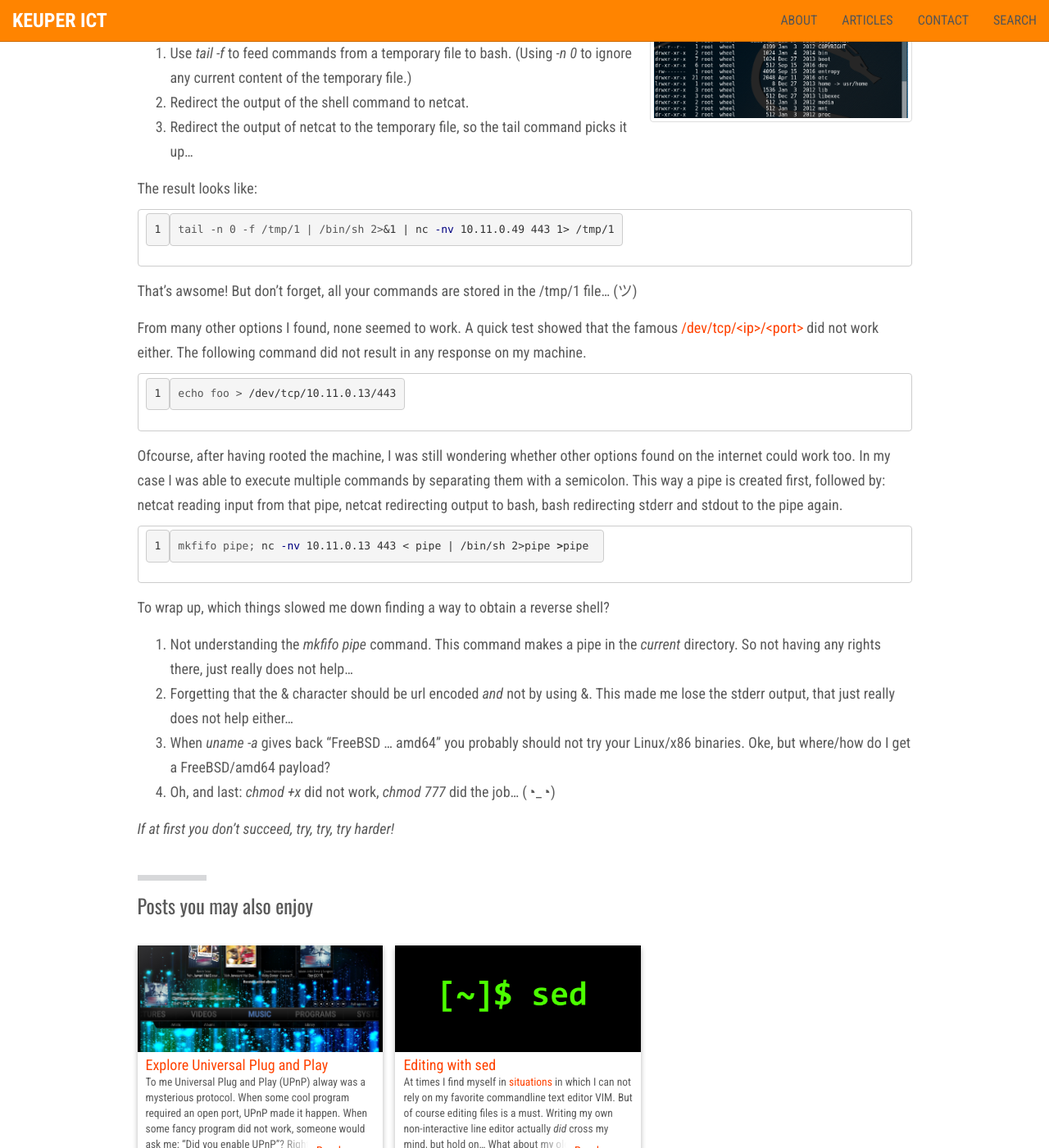
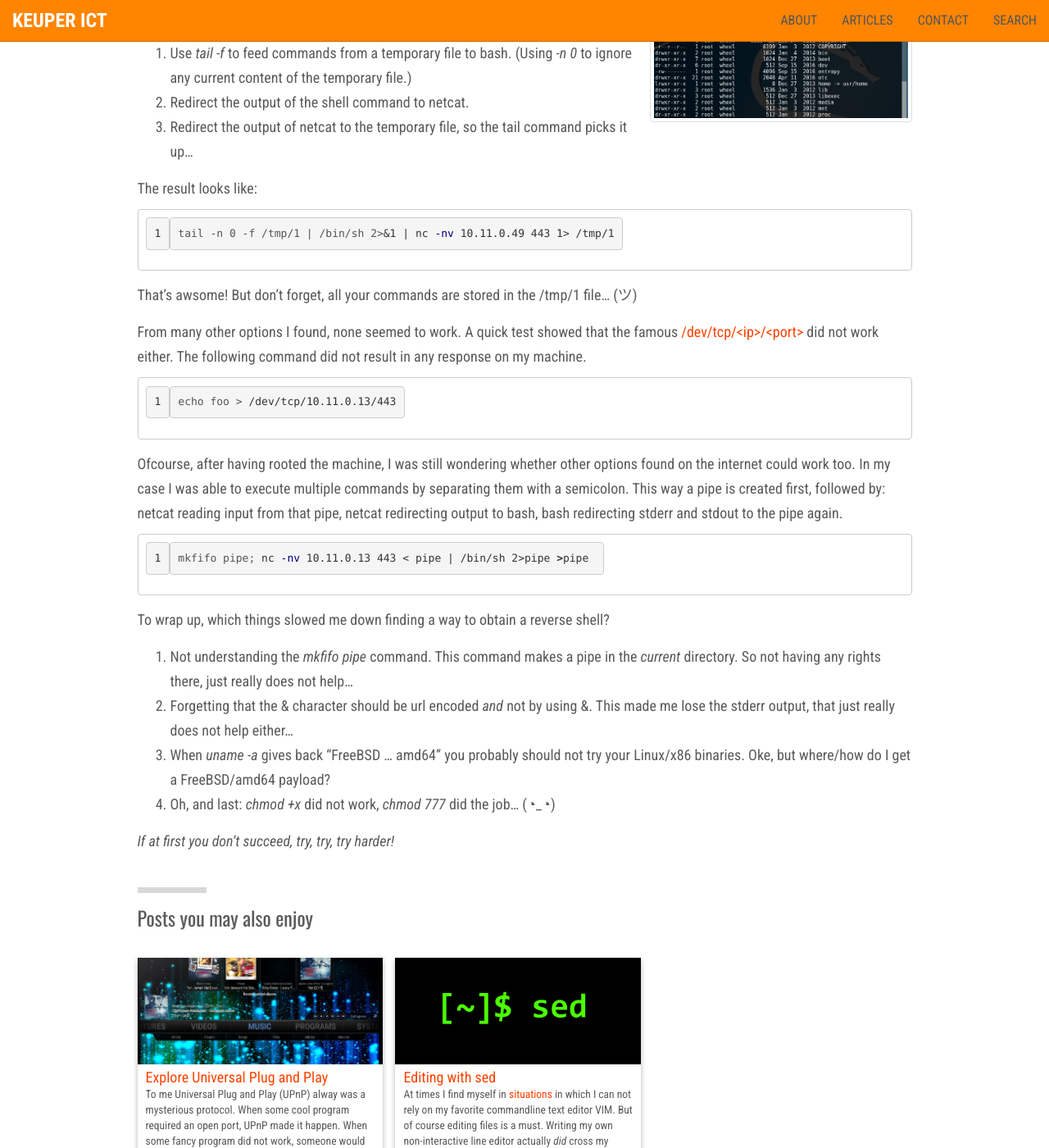
Before and after one commit to jkeuper/jkeuper.github.io, a Jekyll site: the page built from _posts/2017-08-26-netcat-without-e.md, in a window 1280 px wide and 1400 px high, scrolled down 975 px. Shown: the whole window at 82% size. Built offline with Jekyll 4.4.1, drawn with Linux system fonts in a browser that asks for light colours; nearby versions of some CDN libraries.

Commit message:
Fixed horizontal scroll for code blocks.

```diff
--- a/css/site.css
+++ b/css/site.css
@@ -56,6 +56,12 @@
 
 div.entry-comments {
   margin-top: 40px;
+}
+
+.highlight table {
+  padding-top: 5px;
+  display: block;
+  overflow-x: auto;
 }
 
 td.code {
```
